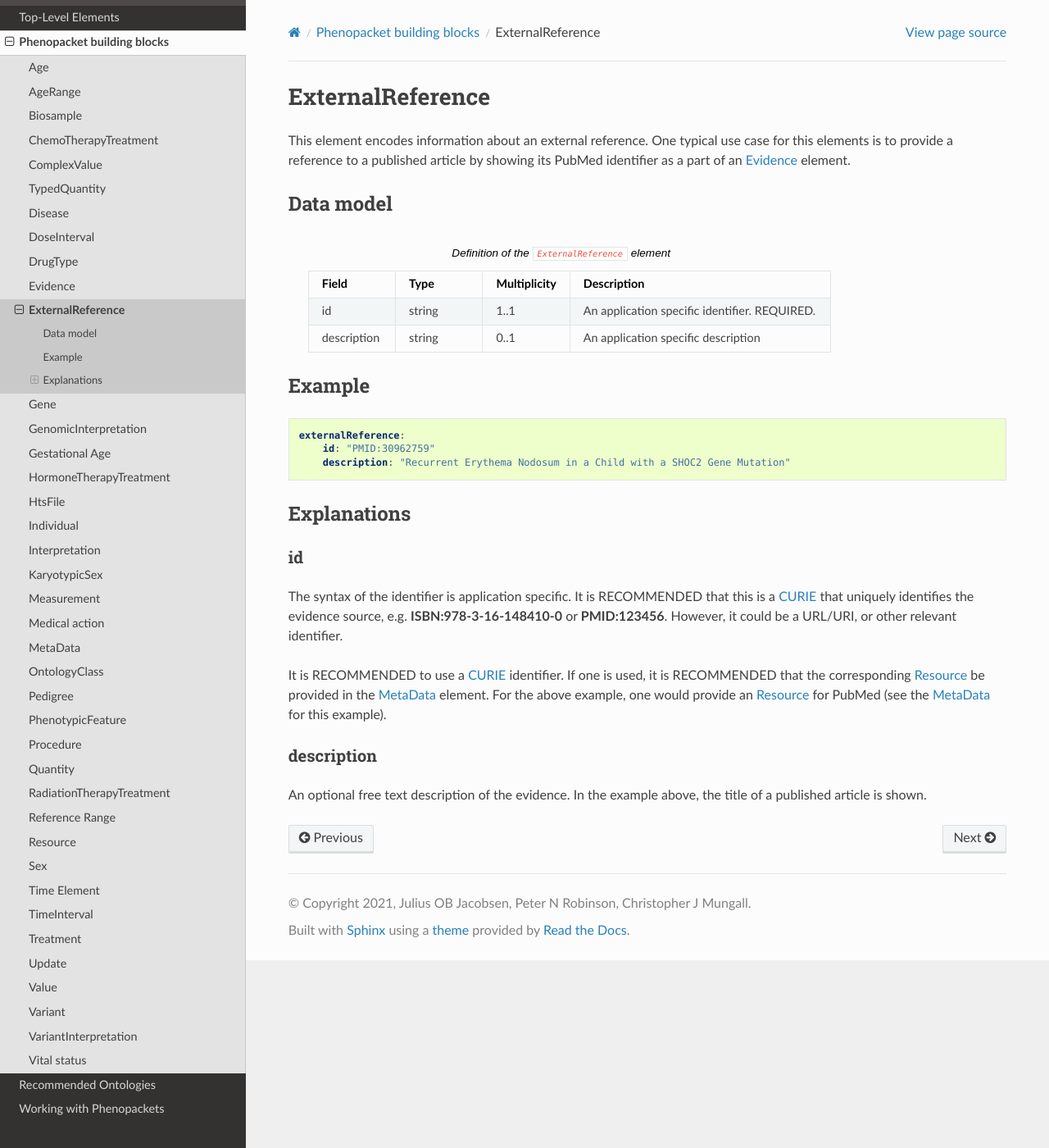
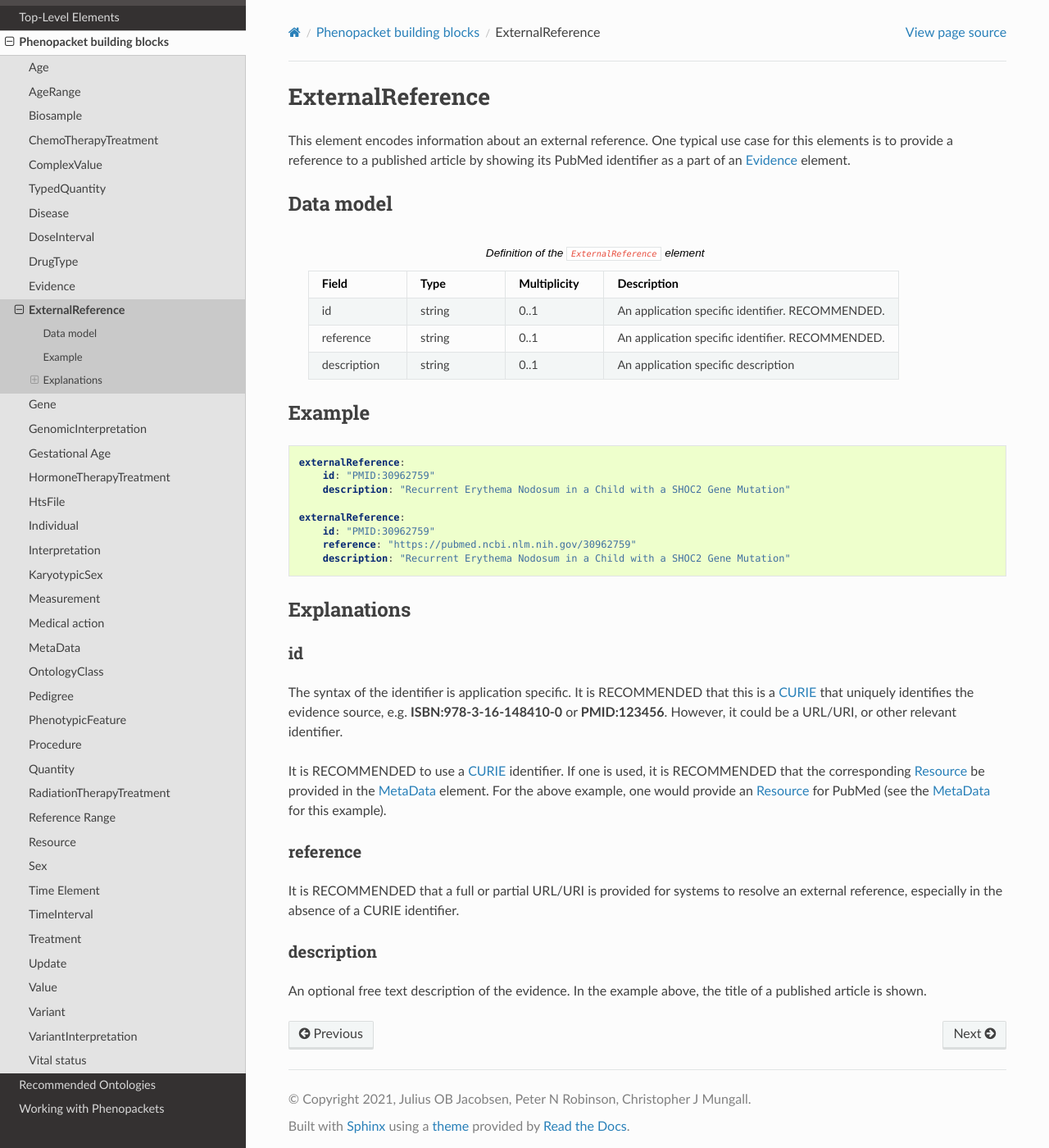
Before and after one commit to phenopackets/phenopacket-schema, a Sphinx documentation site: the page built from docs/externalreference.rst, in a window 1280 px wide and 1400 px high. Shown: the whole window at 82% size. Built offline with Sphinx 7.4.7 and the Read the Docs theme 2.0.0, drawn with Linux system fonts in a browser that asks for light colours; pages that are not in the unit, such as notebooks, are missing from menus.

Commit message:
Add ExternalReference.reference in base.proto and externalreference.rst

```diff
--- a/docs/externalreference.rst
+++ b/docs/externalreference.rst
@@ -24,8 +24,12 @@ Data model
       - Description
     * - id
       - string
-      - 1..1
-      - An application specific identifier. REQUIRED.
+      - 0..1
+      - An application specific identifier. RECOMMENDED.
+    * - reference
+      - string
+      - 0..1
+      - An application specific identifier. RECOMMENDED.
     * - description
       - string
       - 0..1
@@ -41,6 +45,10 @@ Example
         id: "PMID:30962759"
         description: "Recurrent Erythema Nodosum in a Child with a SHOC2 Gene Mutation"
 
+    externalReference:
+        id: "PMID:30962759"
+        reference: "https://pubmed.ncbi.nlm.nih.gov/30962759"
+        description: "Recurrent Erythema Nodosum in a Child with a SHOC2 Gene Mutation"
 
 Explanations
 ############
@@ -55,6 +63,11 @@ It is RECOMMENDED to use a :ref:`rstcurie` identifier. If one is used, it is REC
 :ref:`rstresource` be provided in the :ref:`rstmetadata` element. For the above example, one would provide
 an :ref:`rstresource` for PubMed (see the :ref:`rstmetadata` for this example).
 
+reference
+~~~~~~~~~
+It is RECOMMENDED that a full or partial URL/URI is provided for systems to resolve an external reference, especially in
+the absence of a CURIE identifier.
+
 description
 ~~~~~~~~~~~
 An optional free text description of the evidence. In the example above, the title of a published article is shown.
```
Also changed, not shown: 1 other file.
